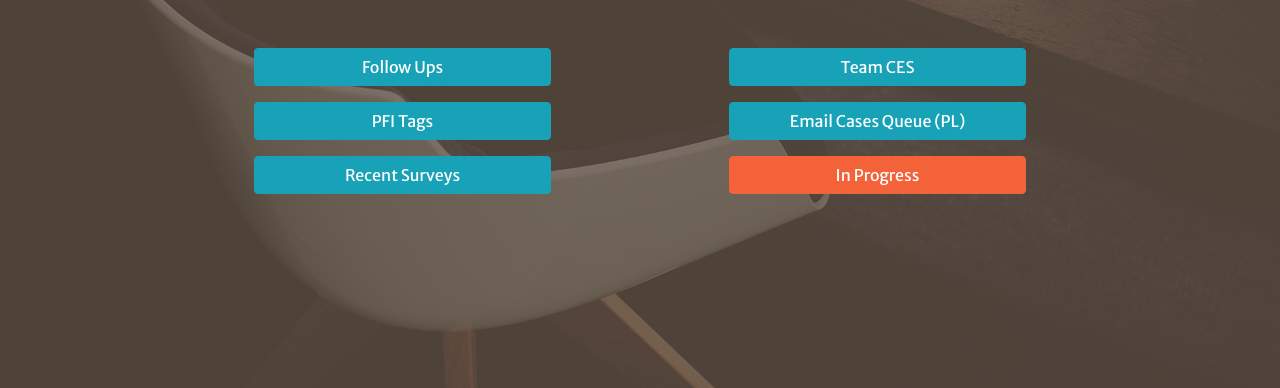
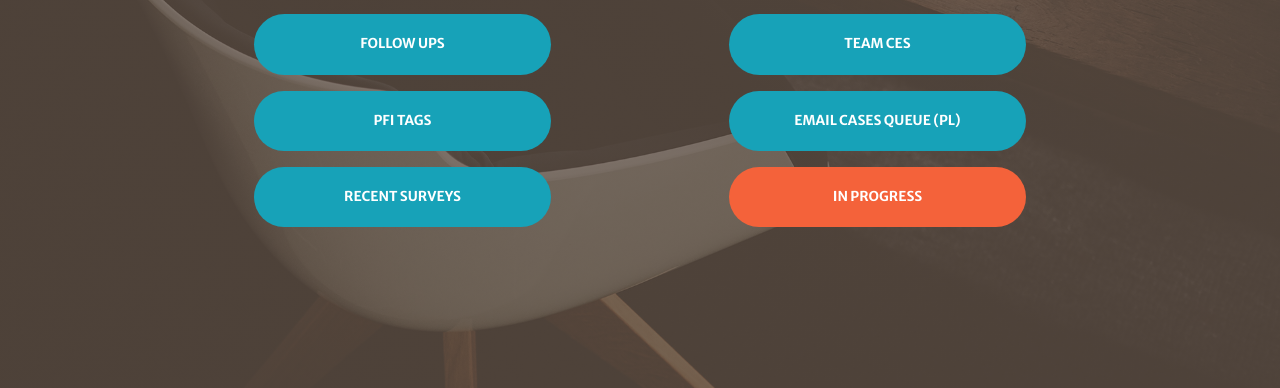
Before and after one commit to clmagno/gcp, a plain HTML site: page index.html in a window 1280 px wide. Shown: the part 412-800 px from the top of the page. Drawn offline with nearby package versions, Linux system fonts and the light colour scheme.

Commit message:
rounded buttons

```diff
--- a/index.html
+++ b/index.html
@@ -46,23 +46,23 @@
                         <p class="text-white-75 font-weight-light mb-5">This was created as landing page for my todo everyday while on duty!</p>
                         <div class="row ">
                           <div class="col-lg-6 my-2">
-                            <a class="btn btn-info col-lg-8 " href="https://unify.my.salesforce.com/00O5w000008pyE3" target="_blank">Follow Ups</a>
+                            <a class="btn btn-info btn-xl js-scroll-trigger col-lg-8 " href="https://unify.my.salesforce.com/00O5w000008pyE3" target="_blank">Follow Ups</a>
                           </div>
                           <div class="col-lg-6 my-2">
-                            <a class="btn btn-info  col-lg-8" href="https://unify.my.salesforce.com/00O5w00000Ac07L" target="_blank">Team CES</a>
+                            <a class="btn btn-info btn-xl js-scroll-trigger col-lg-8" href="https://unify.my.salesforce.com/00O5w00000Ac07L" target="_blank">Team CES</a>
                           </div>
                           <div class="col-lg-6 my-2">
-                            <a class="btn btn-info  col-lg-8" href="https://unify.my.salesforce.com/00O5w000008pyED" target="_blank">PFI Tags</a>
+                            <a class="btn btn-info btn-xl js-scroll-trigger col-lg-8" href="https://unify.my.salesforce.com/00O5w000008pyED" target="_blank">PFI Tags</a>
                           </div>
                           <div class="col-lg-6 my-2">
-                            <a class="btn btn-info  col-lg-8" href="https://unify.my.salesforce.com/00O5w000008pdeT" target="_blank">Email Cases Queue (PL)</a>
+                            <a class="btn btn-info btn-xl js-scroll-trigger col-lg-8" href="https://unify.my.salesforce.com/00O5w000008pdeT" target="_blank">Email Cases Queue (PL)</a>
                           </div>
                           <div class="col-lg-6 my-2">
-                            <a class="btn btn-info  col-lg-8" href="https://unify.my.salesforce.com/00O5w000008pyEN" target="_blank">Recent Surveys</a>
+                            <a class="btn btn-info btn-xl js-scroll-trigger col-lg-8" href="https://unify.my.salesforce.com/00O5w000008pyEN" target="_blank">Recent Surveys</a>
                           </div>
 
                           <div class="col-lg-6 my-2">
-                            <a class="btn btn-primary  col-lg-8" href="https://unify.my.salesforce.com/00O5w000008pyES" target="_blank">In Progress</a>
+                            <a class="btn btn-primary btn-xl js-scroll-trigger  col-lg-8" href="https://unify.my.salesforce.com/00O5w000008pyES" target="_blank">In Progress</a>
                           </div>
 
                         </div>
```
